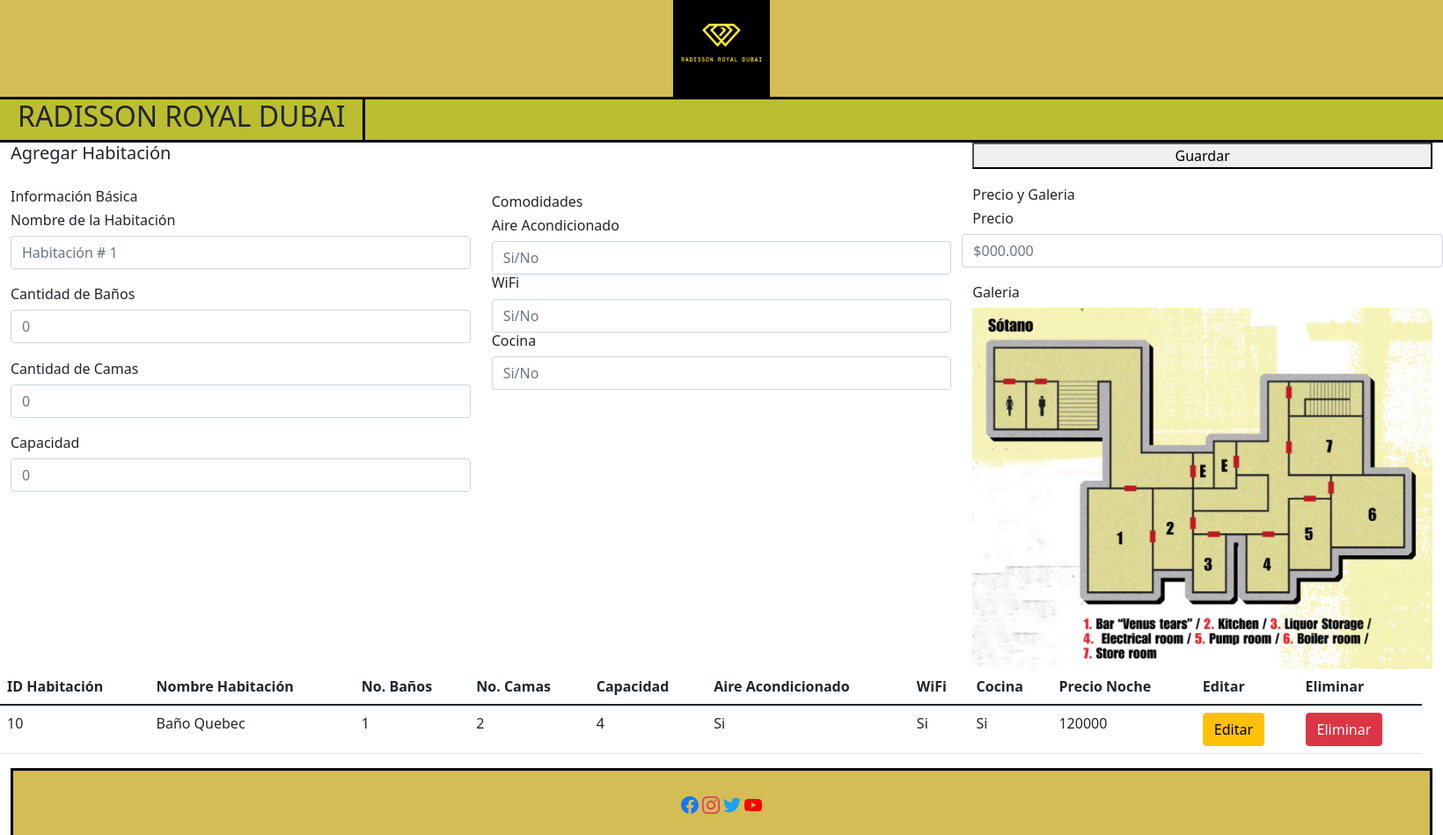
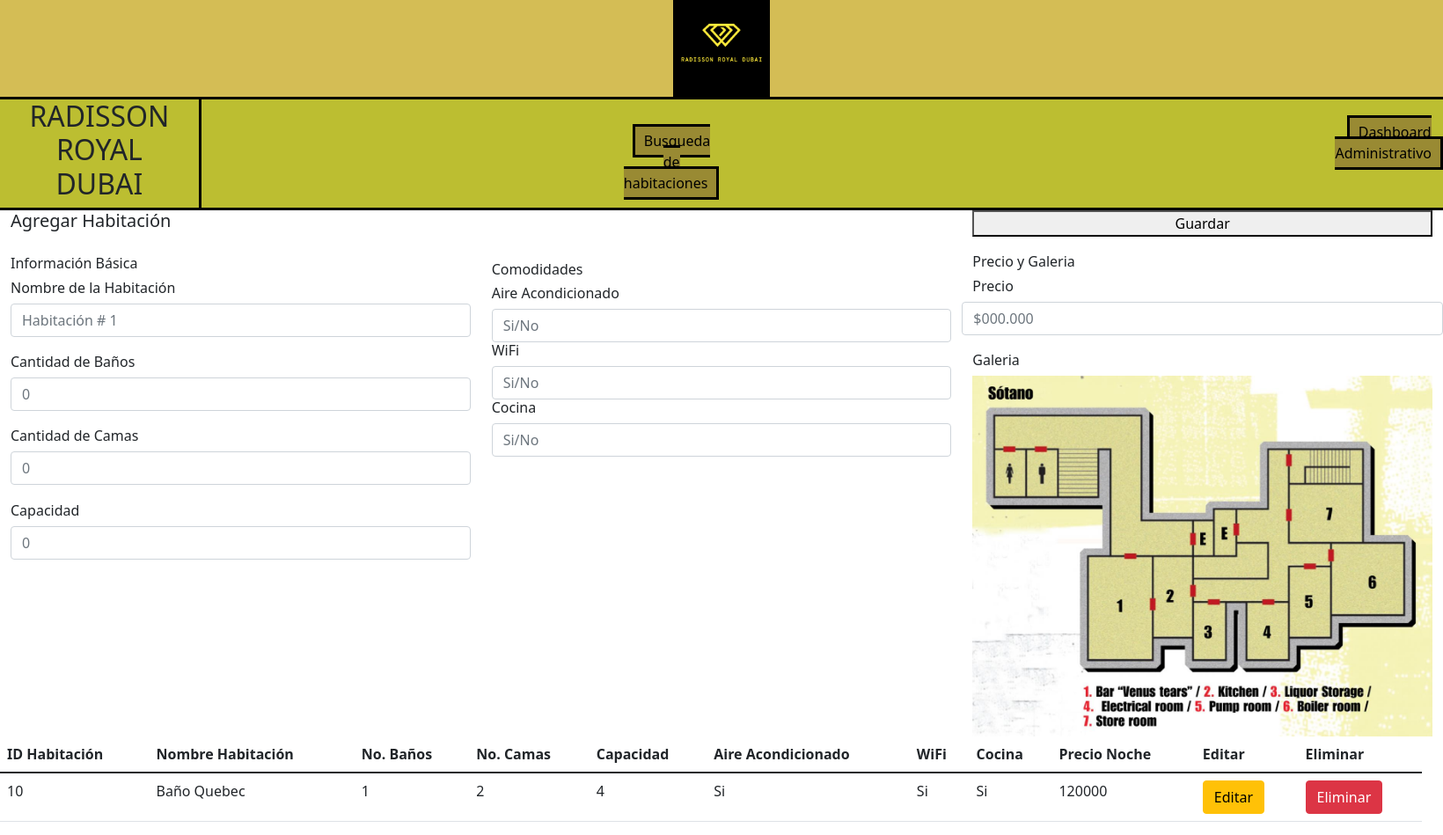
Before and after one commit to EstDuaM/ProyectoHoteleria, a Flask app: page /bedrooms_actions_delete in a window 1640 px wide. Shown: the top 949 px of the page at 88% size. Run offline with Flask 2, Linux system fonts and the light colour scheme; data comes from the database, SQL or seed files in the repository; both versions use the stored data as it was after the commit; some libraries are stand-ins or nearby versions.

Commit message:
navegavilidad

```diff
--- a/app.py
+++ b/app.py
@@ -67,15 +67,15 @@ def perfil(correo=None):
     else:
         return render_template('perfil-usuario.html')
 
-@app.route('/dashboard')
+@app.route('/perfil/dashboard')
 def dashboard():
     return render_template('Dashboard.html')
 
-@app.route('/bedrooms')
+@app.route('/perfil/bedrooms')
 def bedrooms():
     return render_template('bedrooms.html')
 
-@app.route('/bedrooms_actions', methods=['GET', 'POST'])
+@app.route('/perfil/bedrooms_actions', methods=['GET', 'POST'])
 def bedroom_actions():
 
     if request.method == 'GET':
@@ -164,3 +164,8 @@ def bedroom_actions_update():
         habitaciones = bd.obtener_todos_registros('Habitacion')
 
         return render_template('bedroom-actions.html', habitaciones = habitaciones)
+
+
+@app.route('/perfil/welcome')
+def bienvenido2():
+    return render_template('welcome.html')
--- a/templates/Dashboard.html
+++ b/templates/Dashboard.html
@@ -19,12 +19,14 @@
             <div class="logo">
               <img src="{{url_for('static', filename='../static/assets/logo.png')}}" alt="">
             </div>
+
         </div>
         <nav>
             <h2>RADISSON ROYAL DUBAI</h2>
 
             <ul>
             <li class="dashboard"><a href="bedrooms_actions">Editar Habitaciones</a></li>
+
 
             </ul>
         </nav>
--- a/templates/bedroom-actions.html
+++ b/templates/bedroom-actions.html
@@ -10,7 +10,7 @@
     <link rel="stylesheet" type="text/css" href="{{ url_for('static', filename= '../static/css/bootstrap.css') }}">
     <!--<link href="https://cdn.jsdelivr.net/npm/bootstrap@5.1.3/dist/css/bootstrap.css" rel="stylesheet" integrity="sha384-1BmE4kWBq78iYhFldvKuhfTAU6auU8tT94WrHftjDbrCEXSU1oBoqyl2QvZ6jIW3" crossorigin="anonymous"> -->
 
-    <title>Hello, world!</title>
+    <title>Editar Habitaciones</title>
   </head>
   <body>
 
@@ -22,9 +22,9 @@
         </div>
         <nav>
             <h2>RADISSON ROYAL DUBAI</h2>
-
             <ul>
-
+                <li class="habitaciones"><a href="bedrooms">Busqueda de habitaciones</a></li>
+                <li class="dashboard"><a href="dashboard">Dashboard Administrativo</a></li>
             </ul>
         </nav>
     </header>
--- a/templates/bedrooms.html
+++ b/templates/bedrooms.html
@@ -23,11 +23,7 @@
         <nav>
             <h2>RADISSON ROYAL DUBAI</h2>
 
-            <ul>
-                <li class="dashboard">
-                    <a href="login">Registrarse o Iniciar sesión</a>
-                </li>
-            </ul>
+
         </nav>
     </header>
     <section>
--- a/templates/perfil-usuario.html
+++ b/templates/perfil-usuario.html
@@ -22,6 +22,10 @@
         </div>
         <nav>
             <h2>RADISSON ROYAL DUBAI</h2>
+            <ul>
+                <li class="habitaciones"><a href="bedrooms">Busqueda de habitaciones</a></li>
+                <li class="dashboard"><a href="dashboard">Dashboard Administrativo</a></li>
+            </ul>
         </nav>
     </header>
     <section class="perfil">
--- a/templates/welcome.html
+++ b/templates/welcome.html
@@ -20,7 +20,7 @@
         <nav>
             <h2>RADISSON ROYAL DUBAI</h2>
             <ul>
-                <li class="habitaciones"><a href="bedrooms">Busqueda de habitaciones</a></li>
+
                 <li class="registro"><a href="login"> <img src="{{url_for('static', filename='../static/assets/img-login.svg')}}" alt=""> Registrarse o Iniciar
                         sesión</a></li>
             </ul>
```
Also changed, not shown: DBRadHotel.db.
